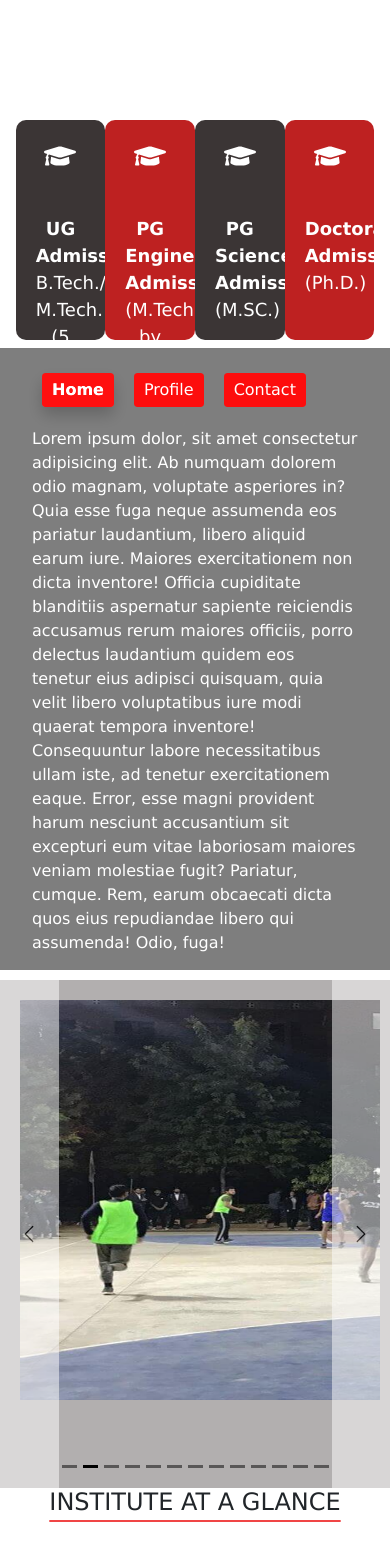
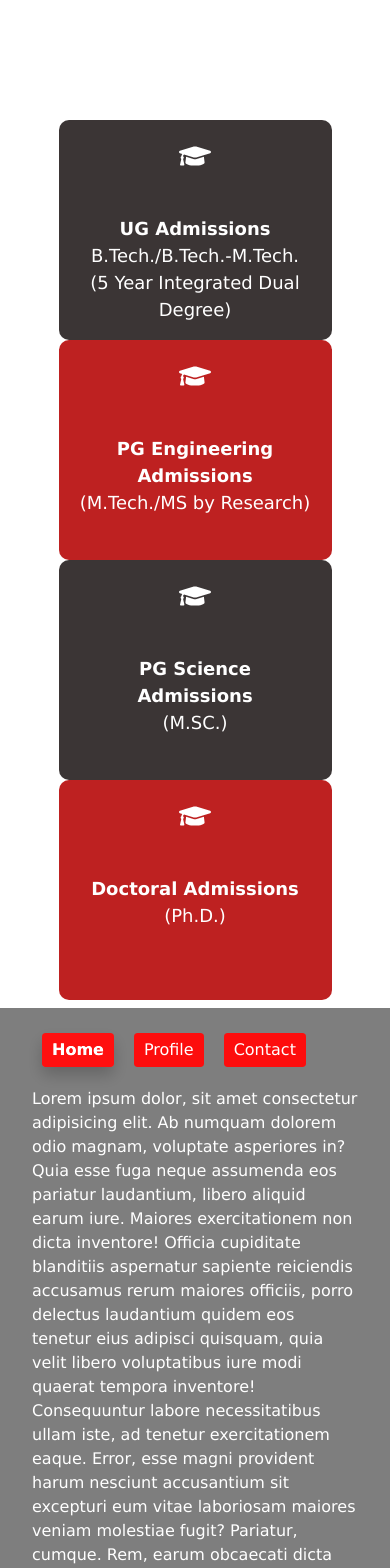
Before and after one commit to raghav-khanna/Student-Admission-Frontend, a React (Create React App) app in the folder frontend/: page / in a window 390 px wide. Shown: the part 160-1728 px from the top of the page. Built offline with nearby package versions, Linux system fonts and the light colour scheme.

Commit message:
Do small changes in Nirnay and Prateek Folders. Start with Login Pages

```diff
--- a/frontend/src/App.js
+++ b/frontend/src/App.js
@@ -7,6 +7,7 @@ import Placements from "./Pages/Placements";
 import TryNirnay from "./Pages/TryNirnay";
 import TryRaghav from "./Pages/TryRaghav";
 import TryPrateek from "./Pages/TryPrateek";
+import Login from "./Pages/Login";
 
 function App() {
   return (
@@ -20,6 +21,7 @@ function App() {
         <Route path="/try_nirnay" element={<TryNirnay />} />
         <Route path="/try_raghav" element={<TryRaghav />} />
         <Route path="/try_prateek" element={<TryPrateek />} />
+        <Route path="/login" element={<Login />} />
 
         <Route
           path="*"
--- a/frontend/src/Components/Nirnay/Photo.css
+++ b/frontend/src/Components/Nirnay/Photo.css
@@ -40,11 +40,11 @@
   transition: all 0.5s ease;
 }
 
-.carousel-control-prev {
-  background-color: rgb(255, 255, 255);
+.carousel-control-prev:hover {
+  background-color: rgb(254, 254, 254);
 }
 
-.carousel-control-next {
+.carousel-control-next:hover {
   background-color: rgb(254, 254, 254);
 }
 
--- a/frontend/src/Components/Prateek/Banner.css
+++ b/frontend/src/Components/Prateek/Banner.css
@@ -15,16 +15,13 @@
 }
 
 .cards {
-  position: relative;
   display: flex;
   margin: 0;
   justify-content: center;
   flex-direction: row;
   padding-top: 20rem;
-  flex-wrap: wrap;
   overflow: hidden;
   margin: 2rem 0;
-  /* margin: 1rem; */
   color: rgb(26, 25, 25);
   margin-bottom: 2%;
 }
@@ -55,3 +52,14 @@
   transition: all 0.3s;
   cursor: pointer;
 }
+
+@media (max-width: 800px) {
+  .cards {
+    display: flex;
+    flex-direction: column;
+  }
+  .card-item {
+    width: 70%;
+    margin: auto;
+  }
+}
--- /dev/null
+++ b/frontend/src/Components/Raghav/InputDetails.js
@@ -0,0 +1,11 @@
+import React from "react";
+
+const InputDetails = () => {
+  return (
+    <div>
+      <h1>This is for the input details!</h1>
+    </div>
+  );
+};
+
+export default InputDetails;
--- /dev/null
+++ b/frontend/src/Pages/Login.js
@@ -0,0 +1,14 @@
+import React from "react";
+import InputDetails from "../Components/Raghav/InputDetails";
+
+const Login = () => {
+  return (
+    <div>
+      <h1>This is the Login Page</h1>
+
+      <InputDetails />
+    </div>
+  );
+};
+
+export default Login;
```
Also changed, not shown: frontend/src/Components/Prateek/BannerCards.js (line endings or trailing spaces).
